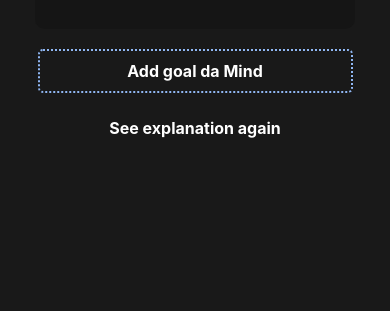
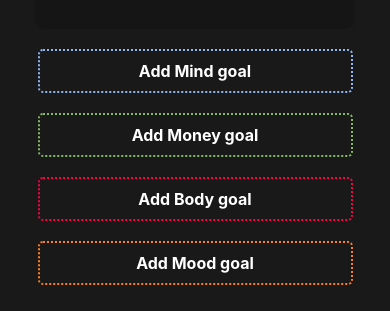
Before and after one commit to LucasSaladini/onebitlife, a React Native app: screen /Home in a window 390 px wide. Shown: the part 530-841 px from the top of the page. Built offline with nearby package versions, Linux system fonts and the light colour scheme.

Commit message:
Habit editing and creation

```diff
--- a/src/components/home/CreateHabit/index.jsx
+++ b/src/components/home/CreateHabit/index.jsx
@@ -9,7 +9,7 @@ export default function CreateHabit({ habitArea, borderColor }) {
     return (
         <TouchableOpacity activeOpacity={0.8} style={[styles.button, {borderColor: borderColor}]}
             onPress={handleCreateHabit}>
-            <Text style={styles.habitTitle}>Add goal {habitArea === "Mind" ? "da" : "do"} {habitArea}</Text>
+            <Text style={styles.habitTitle}>Add {habitArea} goal</Text>
         </TouchableOpacity>
     )
 }
--- a/src/components/home/EditHabit/index.jsx
+++ b/src/components/home/EditHabit/index.jsx
@@ -0,0 +1,53 @@
+import React from "react";
+import { TouchableOpacity, StyleSheet, View, Text, Alert } from "react-native";
+
+export default function ({ habit, frequency, habitArea, checkColor }) {
+    function handleEdit() {
+        console.log("Button to edit clicked")
+    }
+
+    function handleCheck() {
+        console.log(`Check button from ${habitArea}`)
+    }
+
+    return (
+        <TouchableOpacity activeOpacity={0.9} style={styles.button} onPress={handleEdit}>
+            <View style={styles.habitText}>
+                <Text style={styles.habitTitle}>{habit}</Text>
+                <Text style={styles.habitFrequency}>{frequency}</Text>
+            </View>
+            <TouchableOpacity style={[styles.check, { borderColor: checkColor }]} onPress={handleCheck}>
+            </TouchableOpacity>
+        </TouchableOpacity>
+    )
+}
+
+const styles = StyleSheet.create({
+    button: {
+        backgroundColor: "#151515",
+        borderRadius: 5,
+        width: 320,
+        marginVertical: 10,
+        paddingVertical: 10,
+        paddingHorizontal: 20,
+        flexDirection: "row",
+        alignItems: "center",
+        justifyContent: "space-between"
+    },
+
+    habitTitle: {
+        color: "white",
+        fontWeight: "bold"
+    },
+
+    habitFrequency: {
+        color: "white"
+    },
+
+    check: {
+        width: 20,
+        height: 20,
+        borderWidth: 1,
+        borderRadius: 10
+    }
+})
--- a/src/pages/home/index.jsx
+++ b/src/pages/home/index.jsx
@@ -6,6 +6,7 @@ import { useState, useEffect } from "react";
 import LifeStatus from "../../components/common/lifeStatus";
 import StatusBar from "../../components/home/StatusBar";
 import CreateHabit from "../../components/home/CreateHabit";
+import EditHabit from "../../components/home/EditHabit";
 
 export default function Home() {
     const navigation = useNavigation()
@@ -26,7 +27,34 @@ export default function Home() {
                     <Text style={styles.dailyChecks}>❤️ 20 dias - ✔️ 80 checks</Text>
                     <LifeStatus />
                     <StatusBar />
-                    <CreateHabit habitArea={"Mind"} borderColor={"#90B7F3"}/>
+                    {mindHabit ? (
+                        <EditHabit habit={mindHabit ?.habitName}
+                            frequency={`${mindHabit?.habitTime} - ${mindHabit?.habitFrequency}`}
+                            habitArea={mindHabit?.habitArea} checkColor="#90B7F3" />
+                    ) : (
+                        <CreateHabit habitArea="Mind" borderColor="#90B7F3" />
+                    )}
+                    {moneyHabit ? (
+                        <EditHabit habit={moneyHabit ?.habitName}
+                            frequency={`${moneyHabit?.habitTime} - ${moneyHabit?.habitFrequency}`}
+                            habitArea={moneyHabit?.habitArea} checkColor="#85BB65" />
+                    ) : (
+                        <CreateHabit habitArea="Money" borderColor="#85BB65" />
+                    )}
+                    {bodyHabit ? (
+                        <EditHabit habit={bodyHabit ?.habitName}
+                            frequency={`${bodyHabit?.habitTime} - ${bodyHabit?.habitFrequency}`}
+                            habitArea={bodyHabit?.habitArea} checkColor="#FF0044" />
+                    ) : (
+                        <CreateHabit habitArea="Body" borderColor="#FF0044" />
+                    )}
+                    {moodHabit ? (
+                        <EditHabit habit={moodHabit ?.habitName}
+                            frequency={`${moodHabit?.habitTime} - ${moodHabit?.habitFrequency}`}
+                            habitArea={moodHabit?.habitArea} checkColor="#FE7F23" />
+                    ) : (
+                        <CreateHabit habitArea="Mood" borderColor="#FE7F23" />
+                    )}
                 </View>
                 <Text style={styles.explanationText} onPress={() => {handleNavExplanation()}}>
                     See explanation again
```
